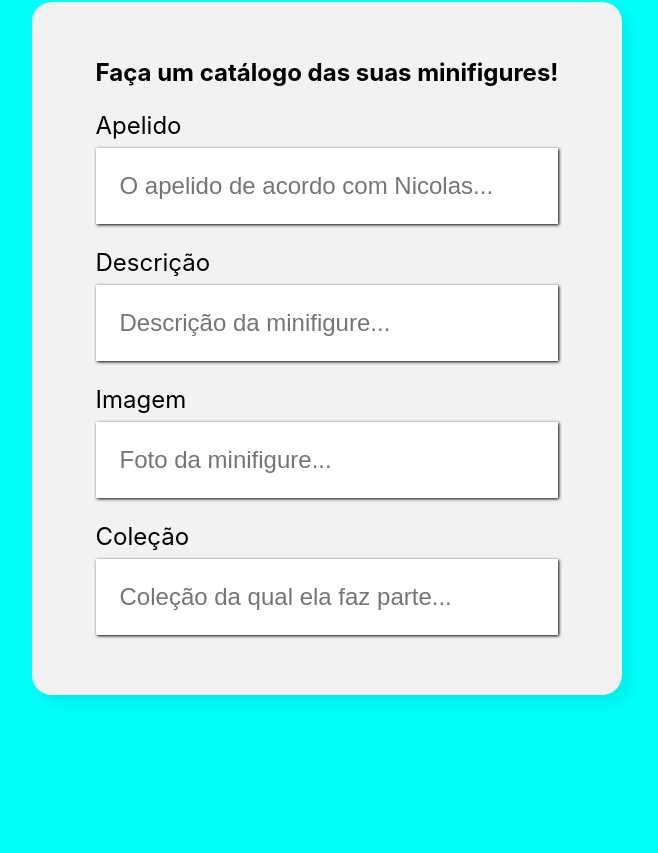
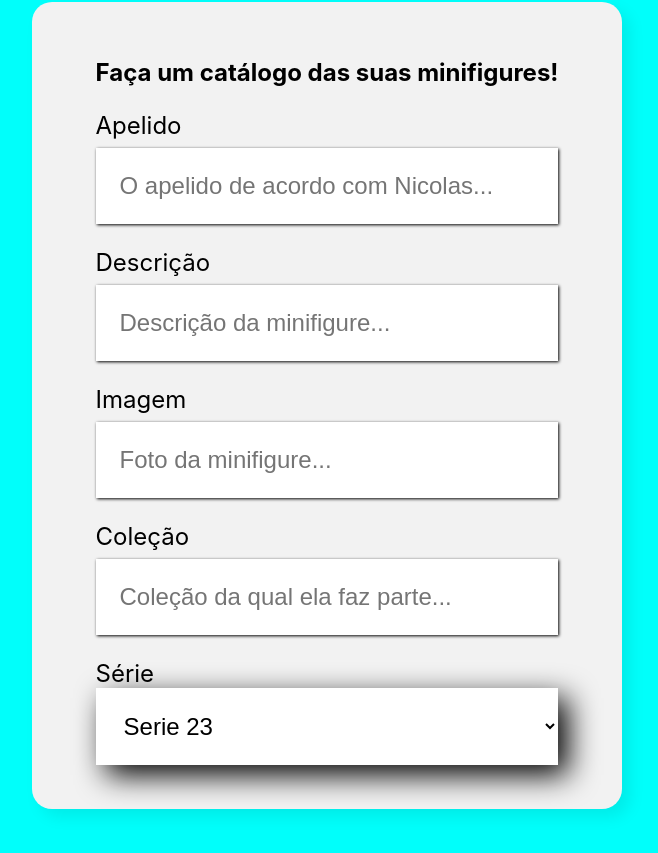
Before and after one commit to renatog17/lego_minifigure_form, a React (Create React App) app: page / in a window 1280 px wide. Shown: the part 402-1255 px from the top of the page, without its empty margins (313-971 px from the left). Before the commit the page ends 1177 px from the top, so only its background shows below. Built offline with nearby package versions, Linux system fonts and the light colour scheme.

Commit message:
lista suspensa created

```diff
--- a/src/componentes/Formulario/index.js
+++ b/src/componentes/Formulario/index.js
@@ -1,7 +1,14 @@
 import './Formulario.css'
 import CampoTexto from '../CampoTexto';
+import ListaSuspensa from '../ListaSuspensa';
 
 const Formulario = () => {
+    const series = [
+        'Serie 23',
+        'Serie 24',
+        'Lego city',
+        'Lego city motos'
+    ]
     return (
         <section className='formulario'>
             <form>
@@ -10,6 +17,7 @@
                 <CampoTexto label='Descrição' placeholder='Descrição da minifigure' />
                 <CampoTexto label='Imagem' placeholder='Foto da minifigure' />
                 <CampoTexto label='Coleção' placeholder='Coleção da qual ela faz parte'/>
+                <ListaSuspensa label='Série' itens={series}></ListaSuspensa>
             </form>
         </section>
     )
--- /dev/null
+++ b/src/componentes/ListaSuspensa/ListaSuspensa.css
@@ -0,0 +1,14 @@
+.lista-suspensa select {
+    background-color: #FFF;
+    box-shadow: 10px 10px 30px rgba(0, 0, 0.06);
+    width: 100%;
+    border: none;
+    font-size: 24px;
+    padding: 24px;
+}
+
+.lista-suspensa {
+    display: block;
+    margin-bottom: 8px;
+    font-size: 24px;
+}
--- /dev/null
+++ b/src/componentes/ListaSuspensa/index.js
@@ -0,0 +1,19 @@
+import './ListaSuspensa.css'
+
+const ListaSuspensa = (props) => {
+    return(
+        <div className='lista-suspensa'>
+            <label>
+                {props.label}
+            </label>
+            <select>
+                    {props.itens.map(item => {
+                        return <option key={item}>{item}</option>
+                        //sempre usar key
+                    })}
+            </select>
+        </div>
+    )
+}
+
+export default ListaSuspensa
```
